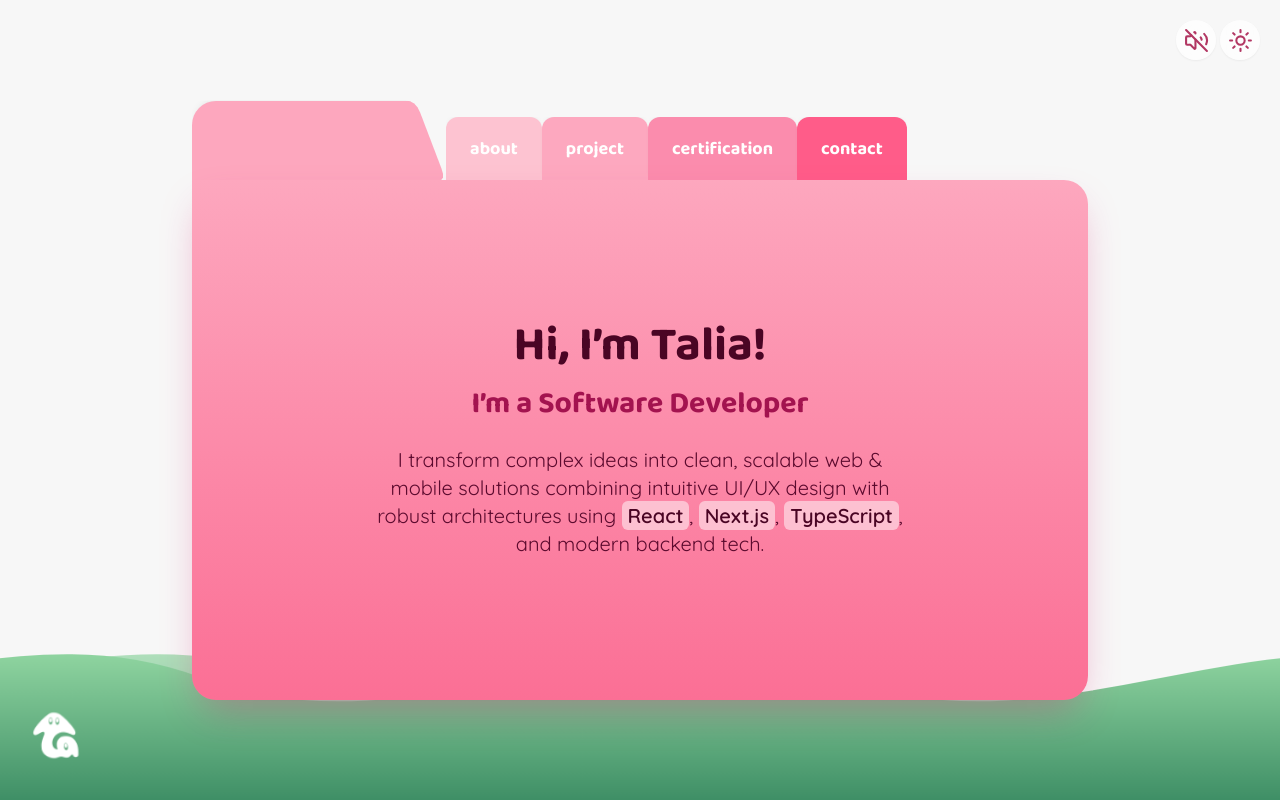
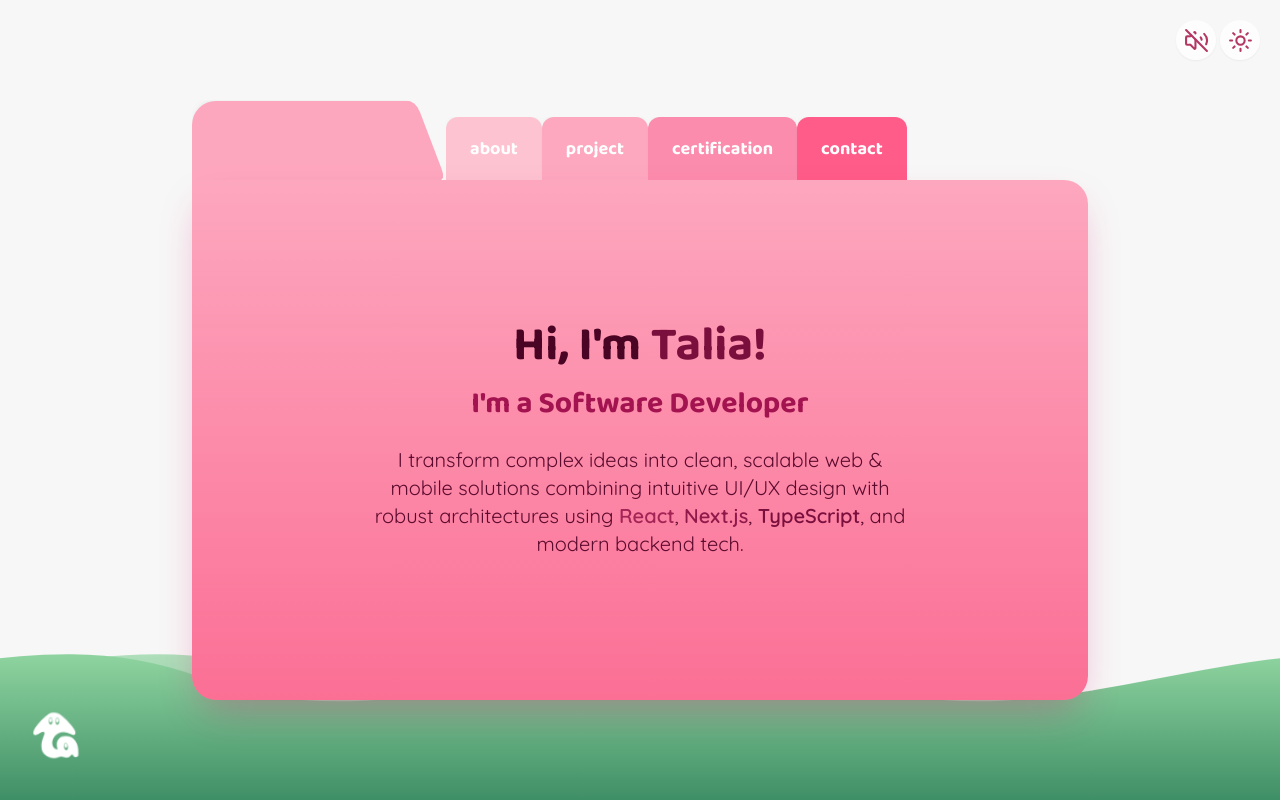
Before and after one commit to Talia-Apr/talia-portofolio, a Next.js app: page / in a window 1280 px wide. Built offline with nearby package versions, Linux system fonts and the light colour scheme.

Commit message:
update intro pane

```diff
--- a/components/PortfolioFolder.tsx
+++ b/components/PortfolioFolder.tsx
@@ -243,23 +243,30 @@ export default function PortfolioFolder() {
     </div>
   );
 }
-
 function IntroPane() {
-  const chip =
-    "rounded-md bg-[var(--intro-chip-bg)] px-1.5 py-0.5 font-semibold text-[var(--intro-title)]";
   return (
     <div className="h-full flex flex-col items-center justify-center text-center gap-3 sm:gap-4">
       <h1 className="font-display font-bold text-3xl sm:text-5xl text-[var(--intro-title)]">
-        Hi, I’m Talia!
+        Hi, I'm <span className="text-[var(--accent-contact)]">Talia!</span>
       </h1>
       <h2 className="font-display font-bold text-xl sm:text-3xl text-[var(--intro-subtitle)]">
-        I’m a Software Developer
+        I'm a Software Developer
       </h2>
       <p className="font-body text-sm sm:text-xl leading-relaxed text-[var(--intro-body)] max-w-[34rem] pt-1 sm:pt-2">
         I transform complex ideas into clean, scalable web &amp; mobile solutions
         combining intuitive UI/UX design with robust architectures using{" "}
-        <span className={chip}>React</span>, <span className={chip}>Next.js</span>,{" "}
-        <span className={chip}>TypeScript</span>, and modern backend tech.
+        <span className="font-semibold" style={{ color: "var(--accent-project)" }}>
+          React
+        </span>
+        ,{" "}
+        <span className="font-semibold" style={{ color: "var(--accent-cert)" }}>
+          Next.js
+        </span>
+        ,{" "}
+        <span className="font-semibold" style={{ color: "var(--accent-contact)" }}>
+          TypeScript
+        </span>
+        , and modern backend tech.
       </p>
     </div>
   );
```
Also changed, not shown: public/sijelantah.jpg.
